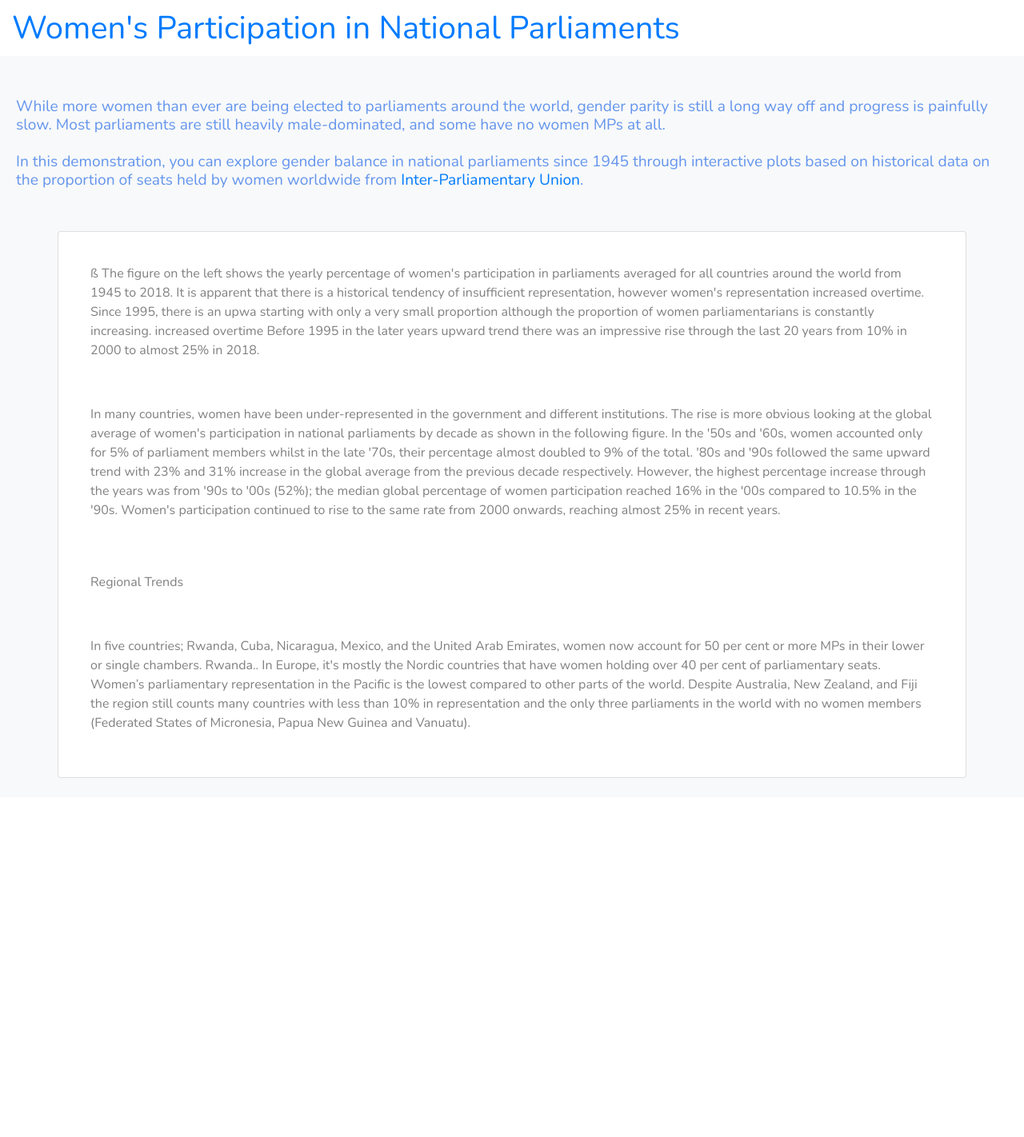
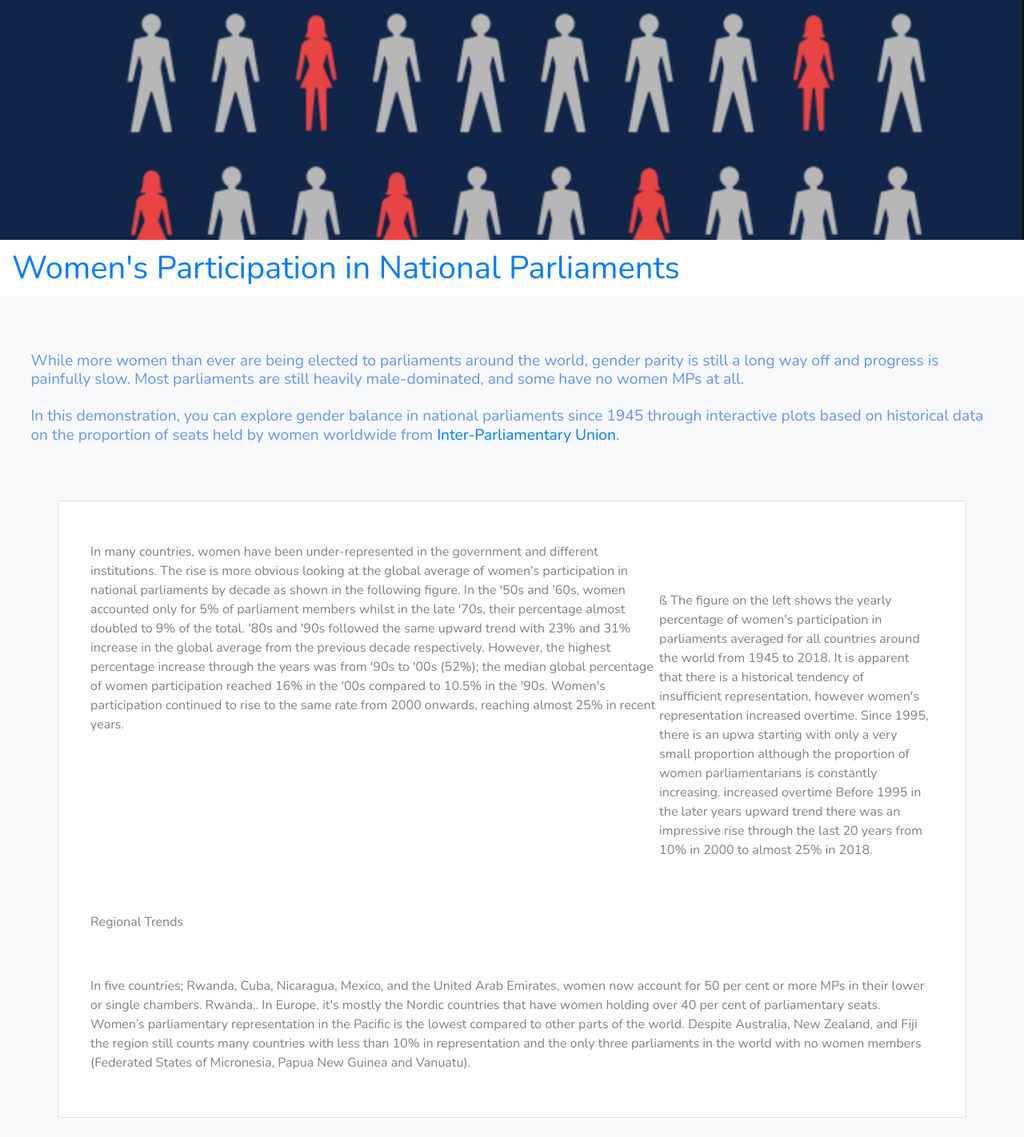
Before and after one commit to Mafaldim/women-in-parliament, a Flask app: page / in a window 1280 px wide. Shown: the whole page at 80% size. Before the commit the page ends 973 px from the top, so only its background shows below. Run offline with Flask 2, Linux system fonts and the light colour scheme; some libraries are stand-ins or nearby versions.

Commit message:
background picture

```diff
--- a/flaskapp/application/static/main.css
+++ b/flaskapp/application/static/main.css
@@ -1,3 +1,18 @@
+
+.bg-img {
+  /* The image used */
+  background-image: url("./background_picture.png");
+
+  min-height: 300px;
+
+  /* Center and scale the image nicely */
+  background-position: center;
+  background-repeat: no-repeat;
+  background-size: cover;
+
+  /* Needed to position the navbar */
+  position: relative;
+}
 
 .title{
   font-family: "Nunito", sans-serif;
@@ -13,6 +28,7 @@
 
 .navbar-text {
   font-family: 'Nunito', sans-serif;
+
 }
 
 .navbar-brand {
@@ -29,8 +45,9 @@
   font-family: 'Nunito', sans-serif;
   font-size: 120%;
   margin-top: 2rem;
-  padding:20px;
+  padding:3%;
 }
+
 p {
   padding: 20px;
 }
@@ -39,6 +56,20 @@ div.container {
   display: grid;
   grid-template-columns: 500px 5px auto;
   grid-template-rows: auto;
+}
+
+.container0 {
+  width:100%;
+  height:auto;
+  padding:0.5%;
+}
+
+.text0 {
+  float:right;
+  width:33%;
+  height:50%;
+  padding-left:0%;
+  padding-top:8%;
 }
 
 div.container1 {
```
